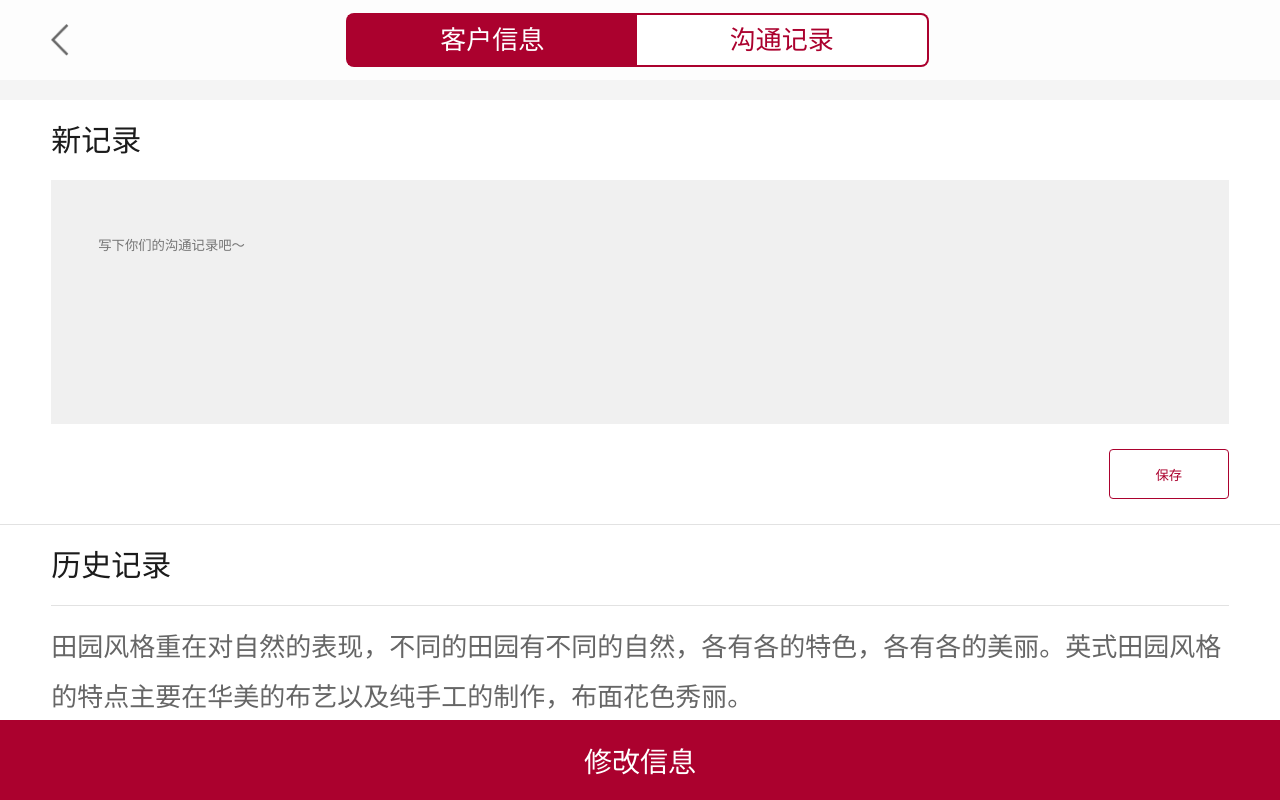
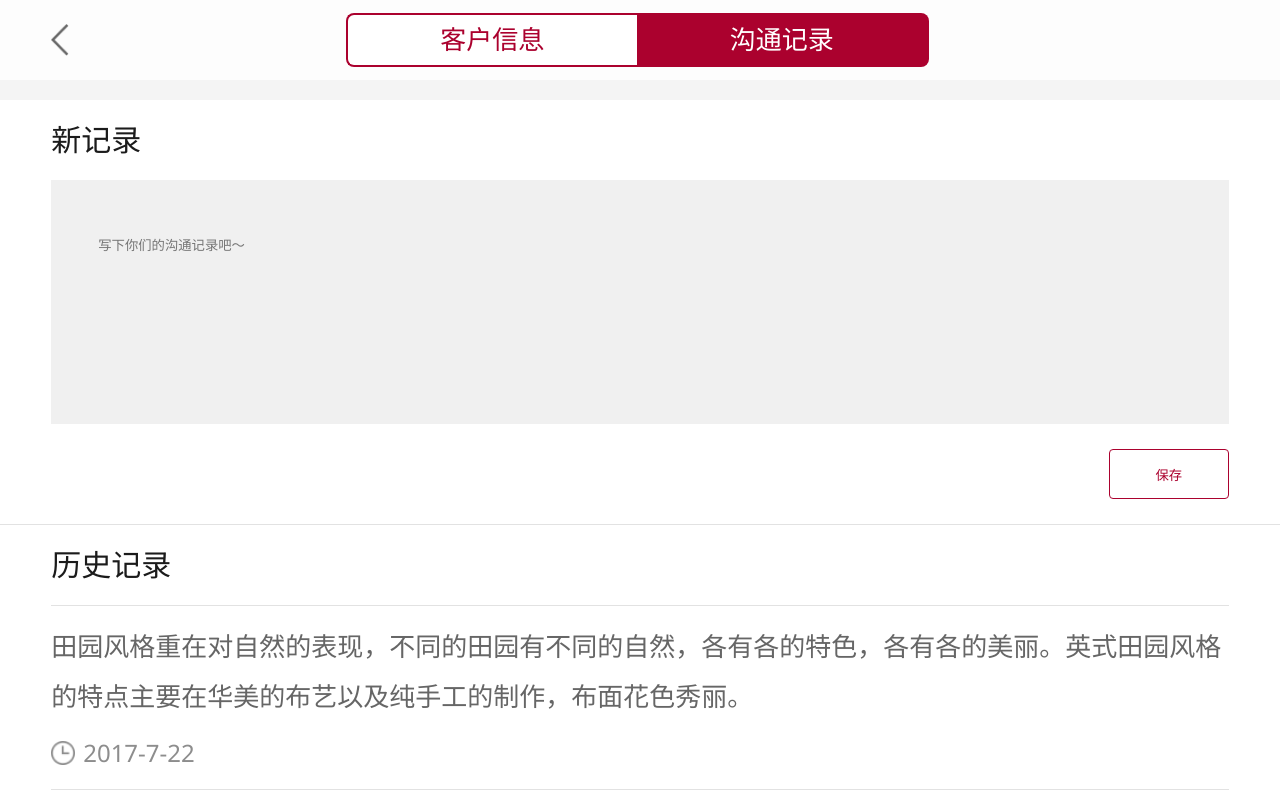
Before and after one commit to bemzj/snimayCustom, a plain HTML site: page customer.html in a window 1280 px wide. Both pictures are taken after a click on the button "沟通记录". Shown: the top 800 px of the page. Drawn offline with nearby package versions, Linux system fonts and the light colour scheme.

Commit message:
11141404

```diff
--- a/customer.html
+++ b/customer.html
@@ -19,17 +19,17 @@
 				<div class="btnBox">
 					<ul>
 						<li>
-							<button class="bActive">客户信息</button>
+							<button class="bActive cMessage" disabled="disabled">客户信息</button>
 						</li>
 						<li>
-							<button>沟通记录</button>
+							<button class="cRecode">沟通记录</button>
 						</li>
 					</ul>
 					<div class="clearl"></div>
 				</div>
 				<a href="###" class="back"><img src="img/back.png"/></a>
 			</div>
-			<div class="messageOut" style="display: none;">
+			<div class="messageOut">
 				<div class="messageIn">
 					<div class="messageBox">
 						<ul>
@@ -113,7 +113,7 @@
 					</div>
 				</div>
 			</div>
-			<div class="history">
+			<div class="history"  style="display: none;">
 				<div class="new">
 					<ul>
 						<li>
@@ -157,5 +157,6 @@
 				<button>修改信息</button>
 			</div>
 		</div>
+		<script type="text/javascript" src="js/customer.js" ></script>
 	</body>
 </html>
--- /dev/null
+++ b/js/customer.js
@@ -0,0 +1,23 @@
+$(function(){
+	//客户信息和沟通记录
+	$(function(){
+		//沟通记录
+		$('.cRecode').bind('click',function(){
+			$(this).addClass('bActive');
+			$(this).attr('disabled','disabled');
+			$('.cMessage').removeClass('bActive').removeAttr('disabled');
+			$('.history').show();
+			$('.messageOut').hide();
+			$('.btns').hide();
+		});
+		//客户信息
+		$('.cMessage').bind('click',function(){
+			$(this).addClass('bActive');
+			$(this).attr('disabled','disabled');
+			$('.cRecode').removeClass('bActive').removeAttr('disabled');
+			$('.history').hide();
+			$('.messageOut').show();
+			$('.btns').show();
+		});
+	});
+});
```
Also changed, not shown: 1 other file.
